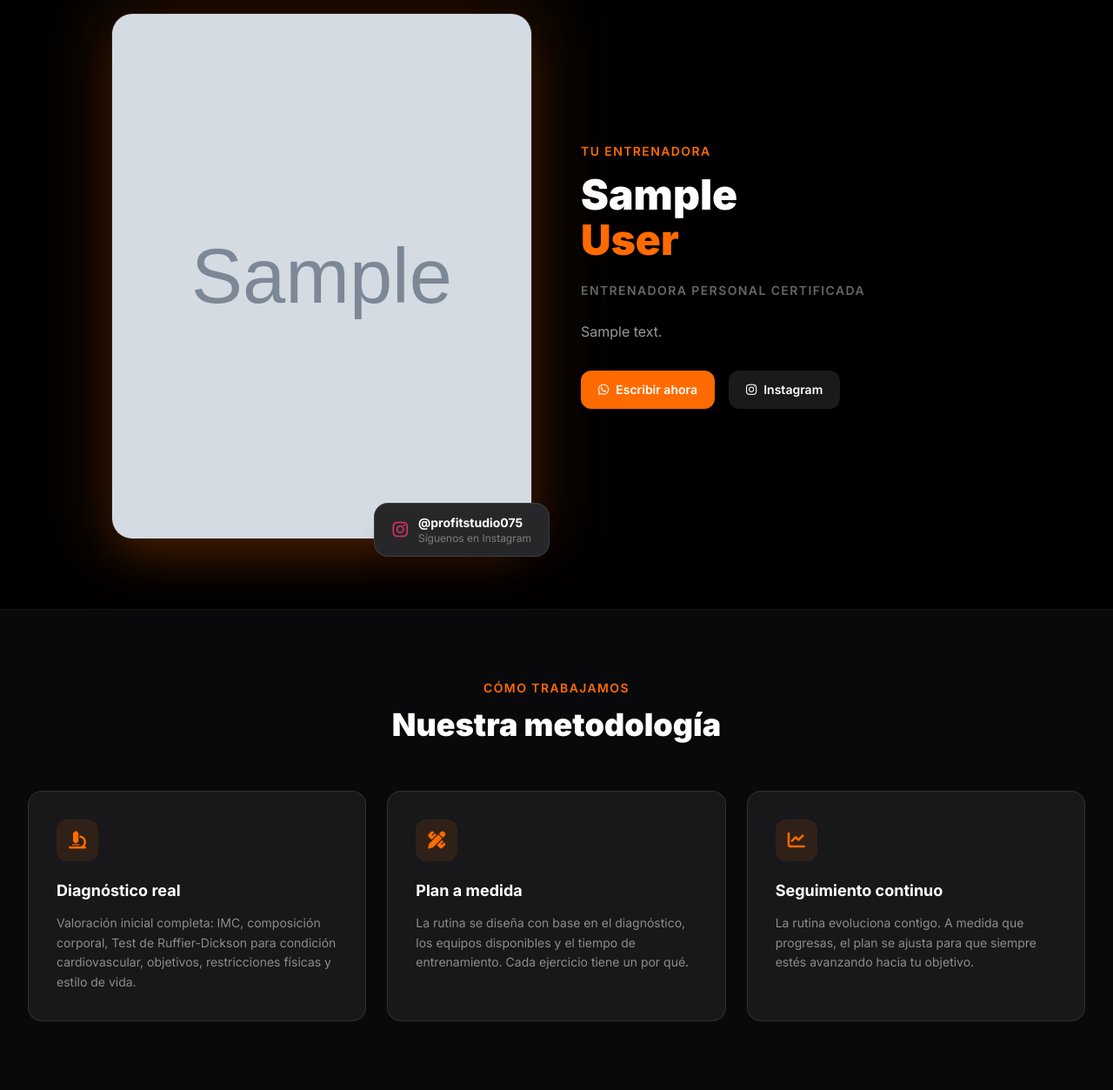
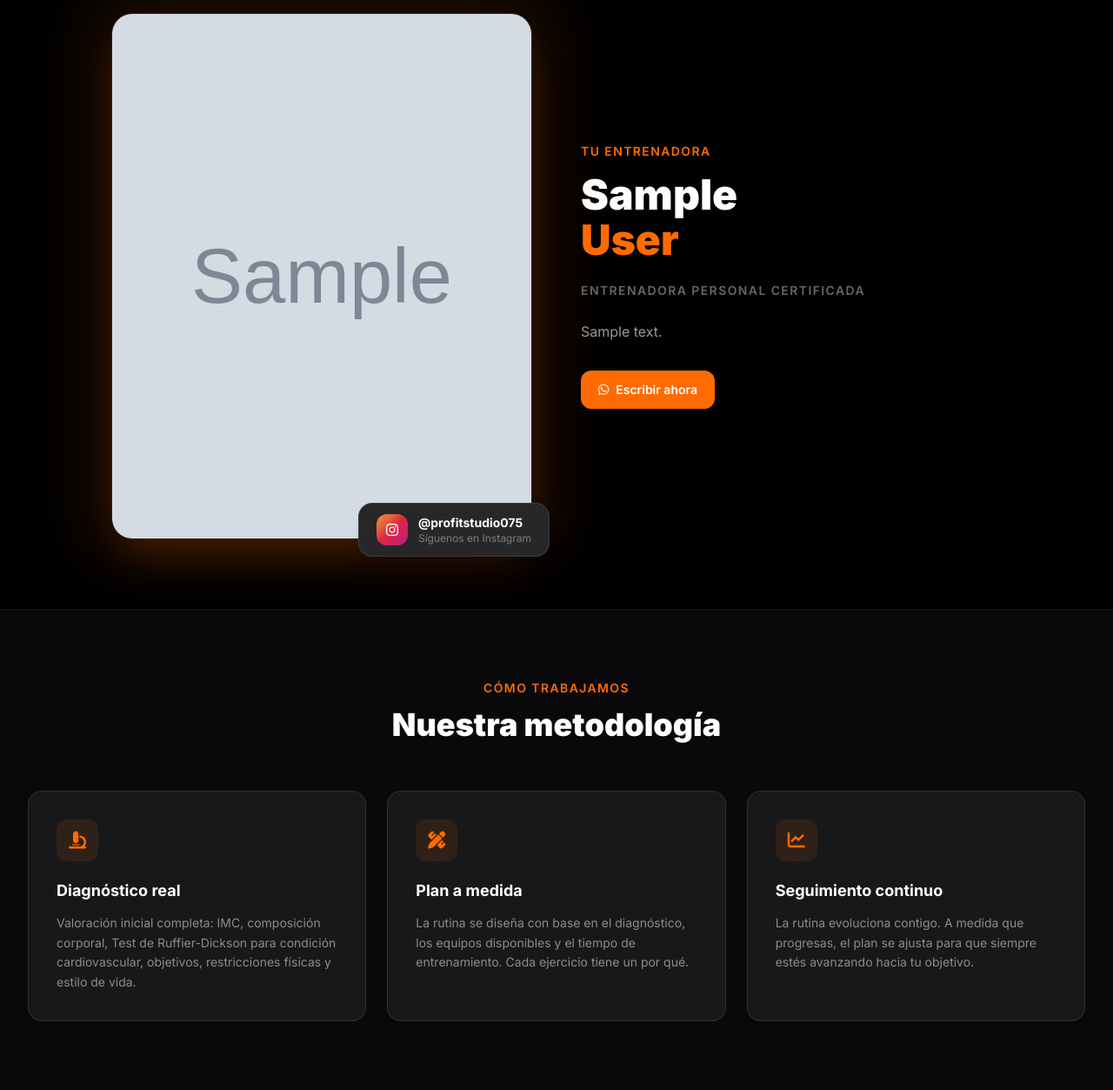
Before and after one commit to Jdarenas22/profit-studio, a Django app: page /about/ in a window 1280 px wide. Shown: the part 880-2133 px from the top of the page at 87% size. Run offline with Django 5.2, Linux system fonts and the light colour scheme; tables that the repository leaves empty hold one stand-in row (values such as "Sample post"); grey boxes marked "Sample" are stand-in pictures; parts of the project's set-up code (start-up, migrations or seed data) failed here and were passed over; some libraries are stand-ins or nearby versions.

Commit message:
fix: una sola opcion Instagram en seccion entrenadora — badge clickeable, sin boton duplicado
Co-Authored-By: Claude Sonnet 4.6 <noreply@anthropic.com>

```diff
--- a/templates/public/about.html
+++ b/templates/public/about.html
@@ -87,13 +87,17 @@
             </div>
             {% endif %}
           </div>
-          <div class="absolute -bottom-5 -right-5 bg-zinc-800 border border-white/10 rounded-2xl px-5 py-3 flex items-center gap-3 shadow-xl">
-            <i class="fab fa-instagram text-xl" style="color:#e1306c;"></i>
+          <a href="{{ INSTAGRAM_URL }}" target="_blank" rel="noopener"
+             class="absolute -bottom-5 -right-5 bg-zinc-800 hover:bg-zinc-700 border border-white/10 hover:border-pink-500/40 rounded-2xl px-5 py-3 flex items-center gap-3 shadow-xl transition-all duration-200 group">
+            <div class="w-9 h-9 rounded-xl flex items-center justify-center shrink-0"
+                 style="background: linear-gradient(135deg, #f09433 0%, #e6683c 25%, #dc2743 50%, #cc2366 75%, #bc1888 100%);">
+              <i class="fab fa-instagram text-white text-base"></i>
+            </div>
             <div>
-              <p class="text-white font-bold text-sm">@profitstudio075</p>
+              <p class="text-white font-bold text-sm group-hover:text-pink-300 transition-colors">@profitstudio075</p>
               <p class="text-white/40 text-xs">Síguenos en Instagram</p>
             </div>
-          </div>
+          </a>
         </div>
         <div>
           <p class="text-primary text-sm font-semibold uppercase tracking-widest mb-4">Tu entrenadora</p>
@@ -114,10 +118,6 @@
             <a href="{{ WHATSAPP_LINK }}" target="_blank" rel="noopener"
                class="inline-flex items-center gap-2 bg-primary hover:bg-primary-dark text-white font-semibold px-5 py-3 rounded-xl transition-colors text-sm">
               <i class="fab fa-whatsapp"></i> Escribir ahora
-            </a>
-            <a href="{{ INSTAGRAM_URL }}" target="_blank" rel="noopener"
-               class="inline-flex items-center gap-2 bg-white/10 hover:bg-white/20 text-white font-semibold px-5 py-3 rounded-xl transition-colors text-sm">
-              <i class="fab fa-instagram"></i> Instagram
             </a>
           </div>
         </div>
```
